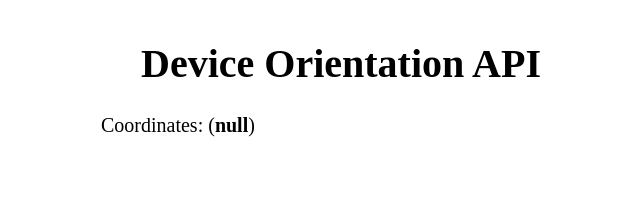
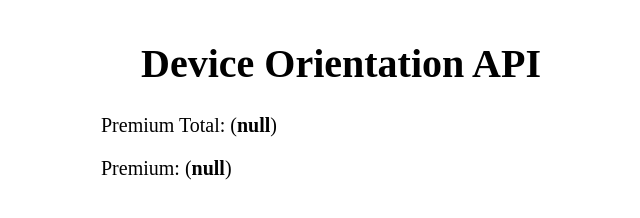
Before and after one commit to vciulada/affecto, a plain HTML site: page sender.html in a window 1280 px wide. Shown: the whole page, without its empty margins (299-939 px from the left). Drawn offline with Linux system fonts and the light colour scheme.

Commit message:
total premium added

```diff
--- a/sender.html
+++ b/sender.html
@@ -3,8 +3,8 @@
    <head>
       <meta charset="UTF-8">
       <meta name="viewport" content="width=device-width, initial-scale=1.0"/>
-      <meta name="author" content="Aurelio De Rosa">
-      <title>Device Orientation API Demo by Aurelio De Rosa</title>
+      <meta name="author" content="Vilius Čiulada">
+      <title>Insurance Day demo</title>
       <style>
          *
          {
@@ -98,8 +98,12 @@
 
       <div id="do-results">
          <div id="do-info" class="hidden">
+           <p>
+              Premium Total:
+              (<span id="premium" class="value">null</span>)
+           </p>
             <p>
-               Coordinates:
+               Premium:
                (<span id="beta" class="value">null</span>)
             </p>
          </div>
@@ -108,6 +112,7 @@
       <script>
          var d = new Date();
          var timestamp = d.getTime();
+         var premiumSent = 0;
          if (!window.DeviceOrientationEvent) {
              document.getElementById('do-unsupported').classList.remove('hidden');
          } else {
@@ -130,6 +135,8 @@
 
                    http.onreadystatechange = function() {//Call a function when the state changes.
                      if(http.readyState == 4 && http.status == 200) {
+                        premiumSent += premiumSent;
+                        document.getElementById('premium').innerHTML = premiumSent;
                         document.getElementById('beta').innerHTML = Math.round(event.beta);
                      }
                    }
```
